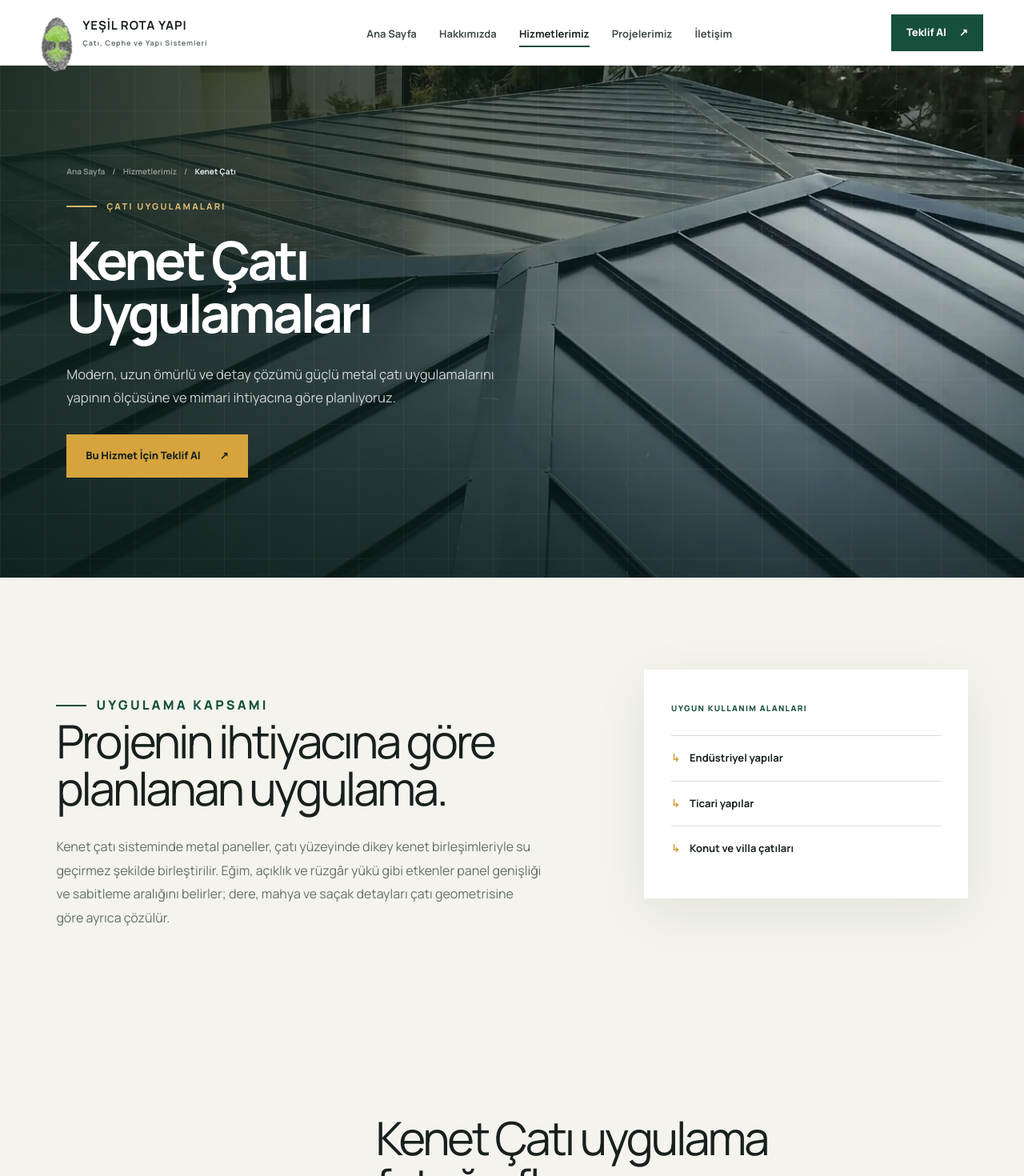
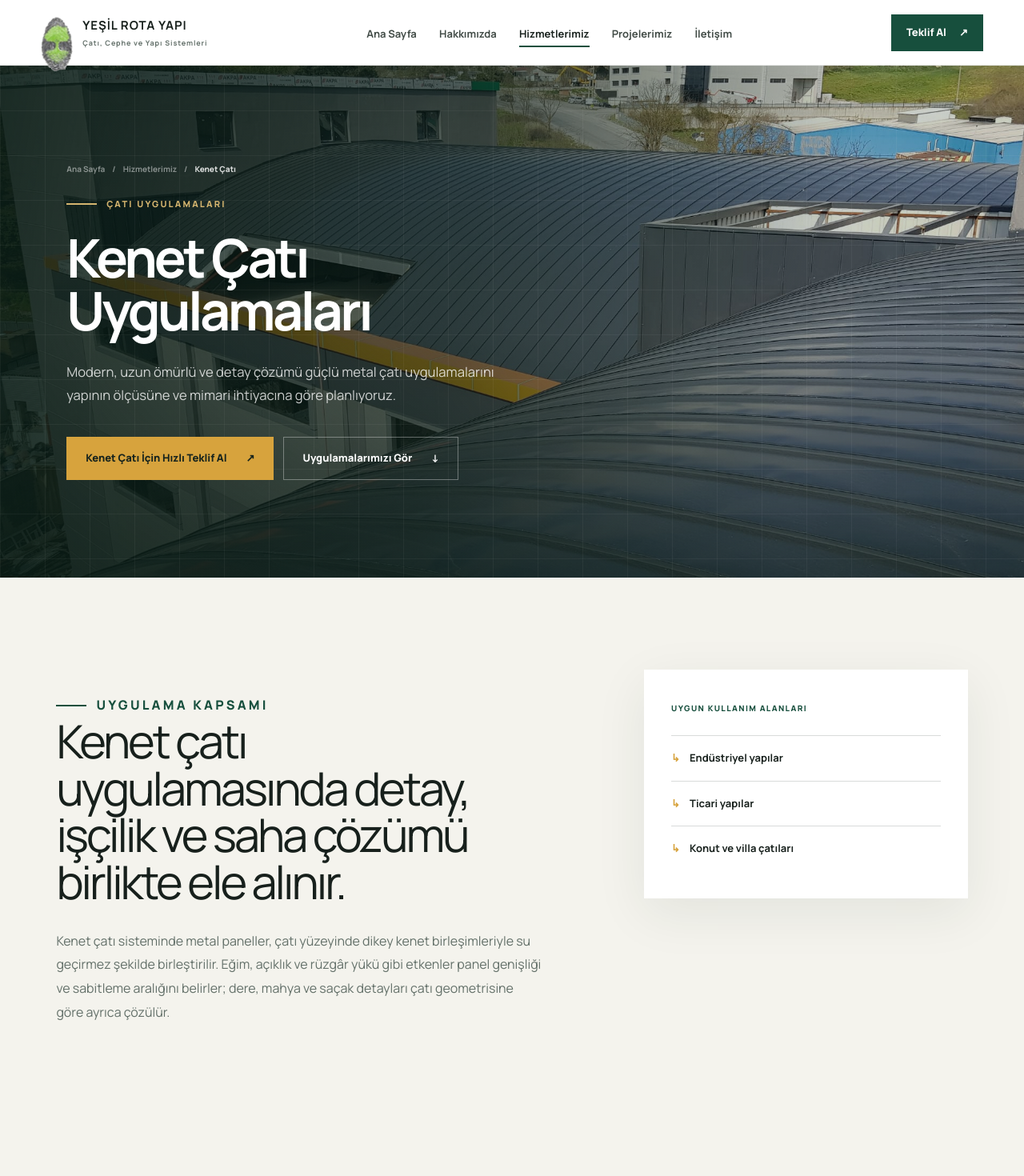
Before and after one commit to aleynakaynak/yesilrotayapi, a Next.js app: page /hizmetler/kenet-cati-uygulamalari in a window 1280 px wide. Shown: the top 1470 px of the page at 80% size. Built offline with nearby package versions, Linux system fonts and the light colour scheme.

Commit message:
Strengthen kenet roof landing page for ads

```diff
--- a/app/hizmetler/[slug]/page.tsx
+++ b/app/hizmetler/[slug]/page.tsx
@@ -48,9 +48,13 @@ export async function generateMetadata({
     return {};
   }
 
+  const isKenet = service.slug === "kenet-cati-uygulamalari";
+
   return {
     title: service.title,
-    description: service.description,
+    description: isKenet
+      ? "Kenet çatı uygulamalarında güçlü saha tecrübesi, doğru detay çözümü ve profesyonel uygulama. Projeniz için hızlı teklif alın."
+      : service.description,
   };
 }
 
@@ -67,12 +71,17 @@ export default async function ServicePage({ params }: ServicePageProps) {
     .slice(0, 3);
 
   const gallery = serviceGalleries[service.slug];
+  const isKenet = service.slug === "kenet-cati-uygulamalari";
+  const heroImage = isKenet && gallery?.length ? gallery[0] : service.image;
+  const heroAlt = isKenet
+    ? "Yeşil Rota Yapı büyük ölçekli kenet çatı uygulaması"
+    : service.imageAlt;
 
   return (
     <main>
       <SiteHeader activePath="/hizmetlerimiz" />
       <section className="hero-full hero-full-detail">
-        <HeroMedia images={[{ src: service.image, alt: service.imageAlt }]} />
+        <HeroMedia images={[{ src: heroImage, alt: heroAlt }]} />
         <div className="hero-full-content">
           <nav className="breadcrumb" aria-label="Sayfa yolu">
             {/* eslint-disable-next-line @next/next/no-html-link-for-pages -- next/link isn't supported on this Cloudflare/vinext runtime */}
@@ -85,11 +94,22 @@ export default async function ServicePage({ params }: ServicePageProps) {
           <p className="eyebrow">{service.category.toUpperCase()}</p>
           <h1>{service.title}</h1>
           <p className="hero-full-text">{service.description}</p>
-          <a className="button button-primary" href="/iletisim">
-            Bu Hizmet İçin Teklif Al <span aria-hidden="true">↗</span>
-          </a>
+          {isKenet ? (
+            <div className="hero-actions">
+              <a className="button button-primary" href="/iletisim">
+                Kenet Çatı İçin Hızlı Teklif Al <span aria-hidden="true">↗</span>
+              </a>
+              <a className="button button-secondary" href="#kenet-projeleri">
+                Uygulamalarımızı Gör <span aria-hidden="true">↓</span>
+              </a>
+            </div>
+          ) : (
+            <a className="button button-primary" href="/iletisim">
+              Bu Hizmet İçin Teklif Al <span aria-hidden="true">↗</span>
+            </a>
+          )}
         </div>
-        {(service.imageRepresentative || service.imageConcept) && (
+        {!isKenet && (service.imageRepresentative || service.imageConcept) && (
           <span className="image-tag">
             {service.imageConcept ? "Konsept Görsel" : "Temsili Görsel"}
           </span>
@@ -99,7 +119,11 @@ export default async function ServicePage({ params }: ServicePageProps) {
       <section className="subpage-section service-detail-body">
         <div>
           <p className="eyebrow dark">UYGULAMA KAPSAMI</p>
-          <h2>Projenin ihtiyacına göre planlanan uygulama.</h2>
+          <h2>
+            {isKenet
+              ? "Kenet çatı uygulamasında detay, işçilik ve saha çözümü birlikte ele alınır."
+              : "Projenin ihtiyacına göre planlanan uygulama."}
+          </h2>
           <p>{service.scope}</p>
         </div>
         <aside>
@@ -113,10 +137,17 @@ export default async function ServicePage({ params }: ServicePageProps) {
       </section>
 
       {gallery && (
-        <section className="subpage-section service-gallery">
+        <section
+          className="subpage-section service-gallery"
+          id={isKenet ? "kenet-projeleri" : undefined}
+        >
           <div className="subpage-heading">
             <p className="eyebrow dark">SAHADAN</p>
-            <h2>{service.shortTitle} uygulama fotoğrafları.</h2>
+            <h2>
+              {isKenet
+                ? "Gerçek kenet çatı uygulamalarımız."
+                : `${service.shortTitle} uygulama fotoğrafları.`}
+            </h2>
           </div>
           <div className="projects-masonry">
             {gallery.map((src, index) => (
```
